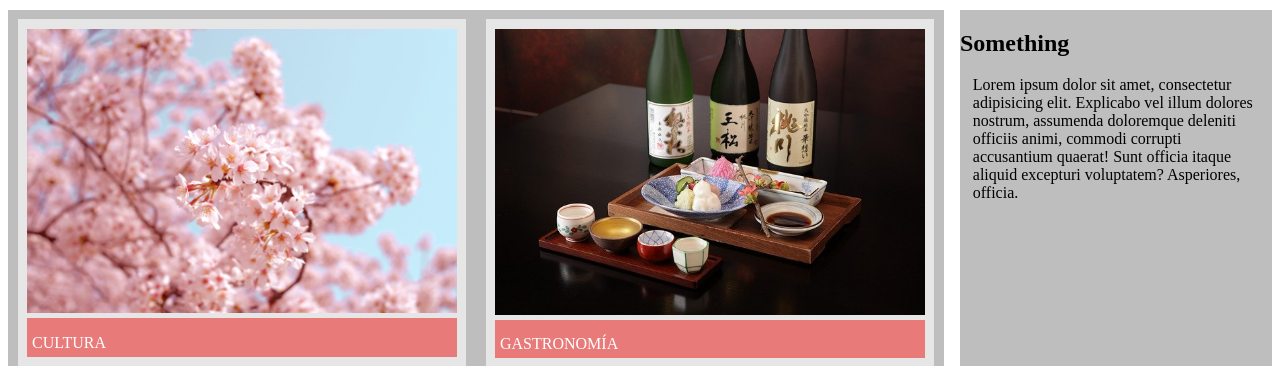
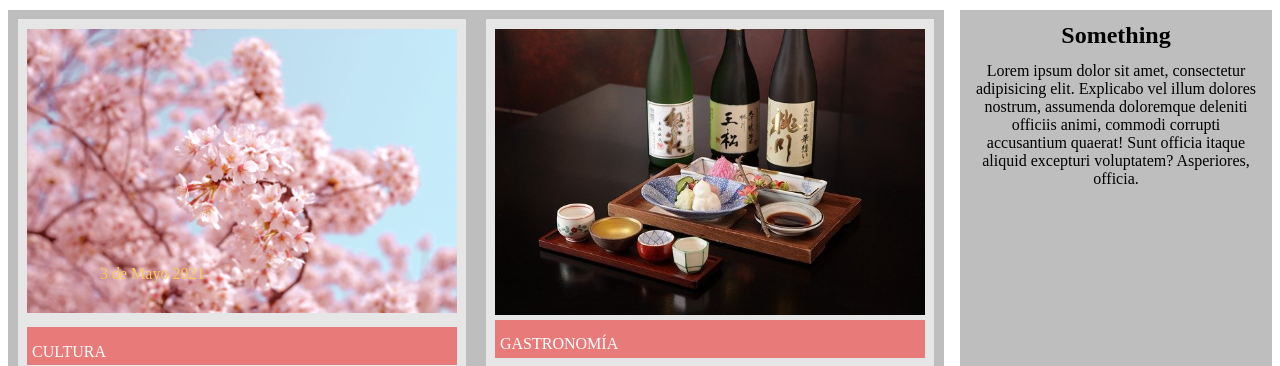
Before and after one commit to MartaG22/Layout, a plain HTML site: page SPRINT_1/nivell2/nivell2.html in a window 1280 px wide. Shown: the part 376-742 px from the top of the page. Drawn offline with Linux system fonts and the light colour scheme.

Commit message:
Minor changes

```diff
--- a/SPRINT_1/nivell2/nivell2.css
+++ b/SPRINT_1/nivell2/nivell2.css
@@ -165,12 +165,22 @@ aside {
 }
 
 
+.contenedor-foto {
+        position: relative;
+        display: inline-block; /* Para que el contenedor se ajuste al tamaño de la imagen */
+}
+
+
 article {
         background-color: rgb(230, 230, 230);
         /* height: 40px; */
         width: calc(50% - 1.2rem);      /* Resta el margen para que quepan dos elementos por fila */
         margin: 0.6rem;
         box-sizing: border-box;         /* Asegura que los márgenes no afecten el ancho real */
+
+        /* position: relative;
+        display: inline-block;
+        text-align: center; */
 }
 
 
@@ -200,15 +210,29 @@ article img {
         /* color: white; */
         column-count: 2;
         margin: 0.8rem;
+        /* text-align: center; */
+                /* vertical-align: center; */
+
 }
 
-.something{
+.something, h2{
         display: flex;
-        /* justify-content: center; */
+        justify-content: center;
         margin: 0.8rem;
+        text-align: center;
+        /* vertical-align: center; */
 }
 
-
+.txt-foto{
+        position: absolute;
+        top: 80%; /* Coloca el texto en la mitad superior del contenedor */
+        left: 30%; /* Coloca el texto en el centro horizontal del contenedor */
+        transform: translate(-50%, -50%); /* Centra el texto tanto vertical como horizontalmente */
+        /* background-color: rgba(0, 0, 0, 0.7); Fondo semi-transparente para que el texto sea legible */
+        color: rgb(249, 202, 86); /* Color del texto */
+        padding: 10px;  /* Espacio alrededor del texto */
+        white-space: nowrap; /* Evita que el texto se divida en varias líneas */
+    }
 
 
 
--- a/SPRINT_1/nivell2/nivell2.html
+++ b/SPRINT_1/nivell2/nivell2.html
@@ -49,9 +49,16 @@
         <section>
                 <main>
                         <article>
-                                <div><img src="./images/sakura.jpg" alt="Cultura"></div>
+                                <div class="contenedor-foto"><img src="./images/sakura.jpg" alt="Cultura">
+                                        <p class="txt-foto">3 de Mayo 2021</p>
+                                </div>
                                 <div class="titleBox">CULTURA</div>
-                                <p class="txtBlock"> Lorem ipsum dolor sit amet consectetur adipisicing elit. Nulla sunt dolor sed quisquam, voluptate explicabo itaque esse, libero optio neque perspiciatis debitis aliquid, accusamus inventore pariatur autem animi voluptatem soluta rerum vero! Voluptates, atque, iste sit expedita dolore sint quia, tenetur reiciendis qui voluptatum vel esse! Tempora reiciendis doloremque vero?</p>
+                                <p class="txtBlock"> Lorem ipsum dolor sit amet consectetur adipisicing elit. Nulla sunt
+                                        dolor sed quisquam, voluptate explicabo itaque esse, libero optio neque
+                                        perspiciatis debitis aliquid, accusamus inventore pariatur autem animi
+                                        voluptatem soluta rerum vero! Voluptates, atque, iste sit expedita dolore sint
+                                        quia, tenetur reiciendis qui voluptatum vel esse! Tempora reiciendis doloremque
+                                        vero?</p>
                                 <!-- <div class="title"></div> -->
                         </article>
 
@@ -59,25 +66,40 @@
                         <article>
                                 <div><img src="./images/comida.jpg" alt="Gastronomía"></div>
                                 <div class="titleBox">GASTRONOMÍA</div>
-                                <p class="txtBlock"> Lorem ipsum, dolor sit amet consectetur adipisicing elit. Laborum ipsum doloribus excepturi nesciunt sequi perferendis labore, quasi officia est dicta odio, velit quaerat neque eaque autem incidunt esse facere voluptate beatae a, ad accusamus voluptatibus repellendus? Eligendi sequi, tempore amet officia exercitationem, rerum eum quod voluptate eos minus facere obcaecati.</p>
+                                <p class="txtBlock"> Lorem ipsum, dolor sit amet consectetur adipisicing elit. Laborum
+                                        ipsum doloribus excepturi nesciunt sequi perferendis labore, quasi officia est
+                                        dicta odio, velit quaerat neque eaque autem incidunt esse facere voluptate
+                                        beatae a, ad accusamus voluptatibus repellendus? Eligendi sequi, tempore amet
+                                        officia exercitationem, rerum eum quod voluptate eos minus facere obcaecati.</p>
 
                         </article>
 
                         <article>
                                 <div><img src="./images/fuji.jpg" alt="Turismo"></div>
                                 <div class="titleBox">TURISMO</div>
-                                <p class="txtBlock"> Lorem ipsum dolor sit amet consectetur adipisicing elit. Vitae minima quas rem corporis sunt est, provident cum voluptas amet voluptatum expedita dolores quam quasi accusantium sequi asperiores minus, fuga tempora aperiam unde! Delectus quia magni eius repellat aliquam iure amet tempora ratione ab quisquam, numquam dolorem repellendus culpa deserunt quam.</p>
+                                <p class="txtBlock"> Lorem ipsum dolor sit amet consectetur adipisicing elit. Vitae
+                                        minima quas rem corporis sunt est, provident cum voluptas amet voluptatum
+                                        expedita dolores quam quasi accusantium sequi asperiores minus, fuga tempora
+                                        aperiam unde! Delectus quia magni eius repellat aliquam iure amet tempora
+                                        ratione ab quisquam, numquam dolorem repellendus culpa deserunt quam.</p>
                         </article>
 
                         <article>
                                 <div><img src="./images/noche.jpg" alt="Vida Nocturna"></div>
                                 <div class="titleBox">VIDA NOCTURNA</div>
-                                <p class="txtBlock">Lorem ipsum dolor sit amet consectetur adipisicing elit. Tempore hic magni libero quibusdam, quod non rerum quidem repudiandae atque doloremque earum ducimus labore ad in reprehenderit animi voluptas, tenetur, modi architecto praesentium! Aliquam animi placeat, temporibus sequi pariatur, optio quos saepe inventore accusamus enim quam reiciendis eum modi doloribus porro.</p>
+                                <p class="txtBlock">Lorem ipsum dolor sit amet consectetur adipisicing elit. Tempore hic
+                                        magni libero quibusdam, quod non rerum quidem repudiandae atque doloremque earum
+                                        ducimus labore ad in reprehenderit animi voluptas, tenetur, modi architecto
+                                        praesentium! Aliquam animi placeat, temporibus sequi pariatur, optio quos saepe
+                                        inventore accusamus enim quam reiciendis eum modi doloribus porro.</p>
                         </article>
                 </main>
                 <aside>
                         <h2>Something</h2>
-                        <p class="something">Lorem ipsum dolor sit amet, consectetur adipisicing elit. Explicabo vel illum dolores nostrum, assumenda doloremque deleniti officiis animi, commodi corrupti accusantium quaerat! Sunt officia itaque aliquid excepturi voluptatem? Asperiores, officia.</p>
+                        <p class="something">Lorem ipsum dolor sit amet, consectetur adipisicing elit. Explicabo vel
+                                illum dolores nostrum, assumenda doloremque deleniti officiis animi, commodi corrupti
+                                accusantium quaerat! Sunt officia itaque aliquid excepturi voluptatem? Asperiores,
+                                officia.</p>
                 </aside>
         </section>
 
```
